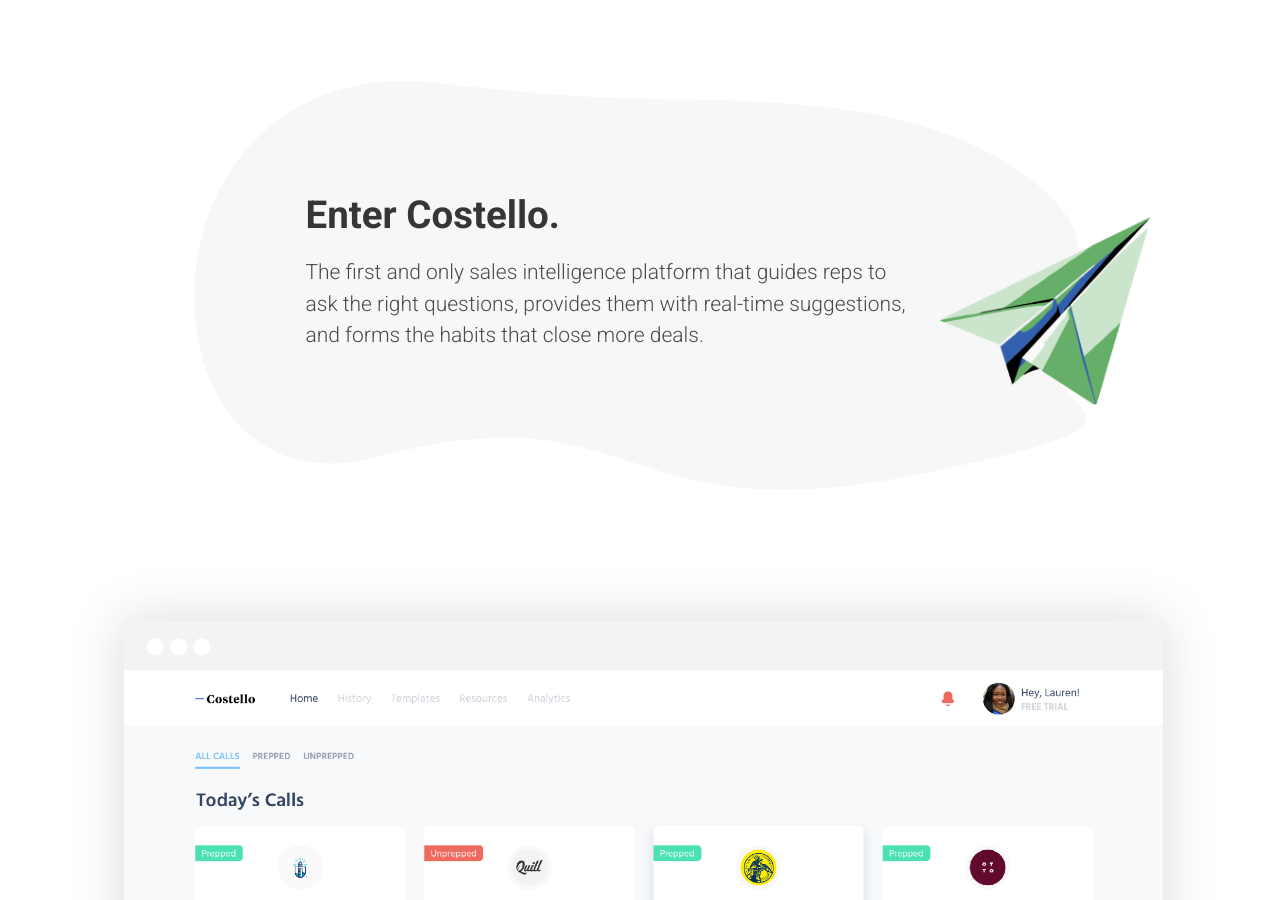
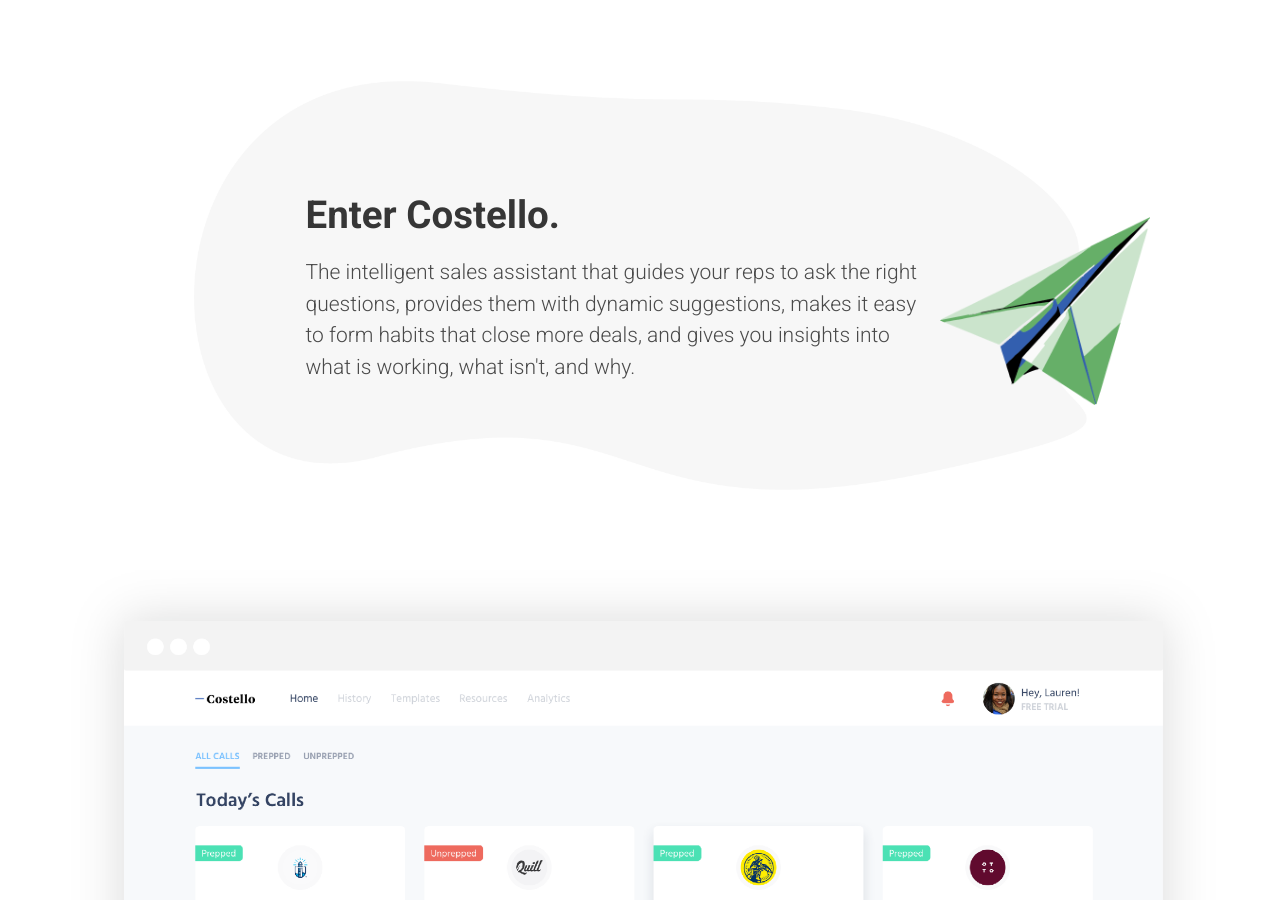
Before and after one commit to danieljbell/cloudcannon-test, a Jekyll site: the page built from index.html, in a window 1280 px wide and 900 px high, scrolled down 2870 px. Built offline with Jekyll 4.4.1, drawn with Linux system fonts in a browser that asks for light colours; the list of posts is cut into pages by our own code.

Commit message:
Updated '_includes/home/enter-costello.html' via CloudCannon

```diff
--- a/_includes/home/enter-costello.html
+++ b/_includes/home/enter-costello.html
@@ -8,11 +8,7 @@
             strong=true
             text="Enter Costello."
           %}
-          <p class="editable">
-            The first and only sales intelligence platform that guides
-            reps to ask the right questions, provides them with real-time
-            suggestions, and forms the habits that close more deals.
-          </p>
+          <p class="editable">The intelligent sales assistant that guides your reps to ask the right questions, provides them with dynamic suggestions, makes it easy to form habits that close more deals, and gives you insights into what is working, what isn't, and why.</p>
         </div>
       </div>
       {% include elements/image.html
```
